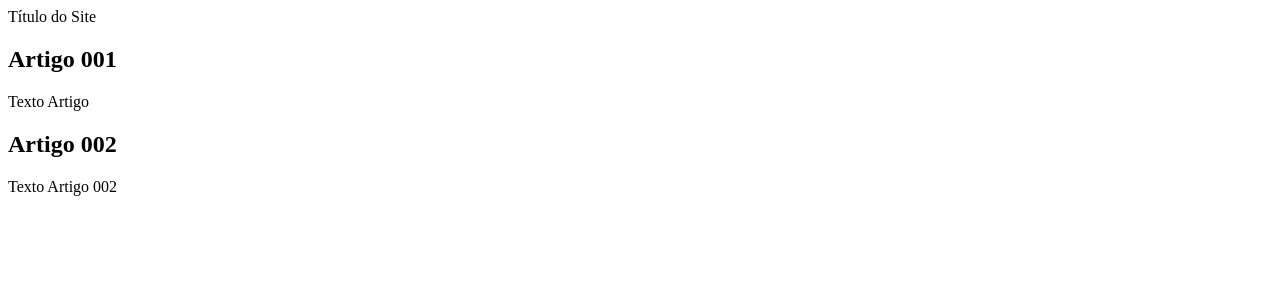
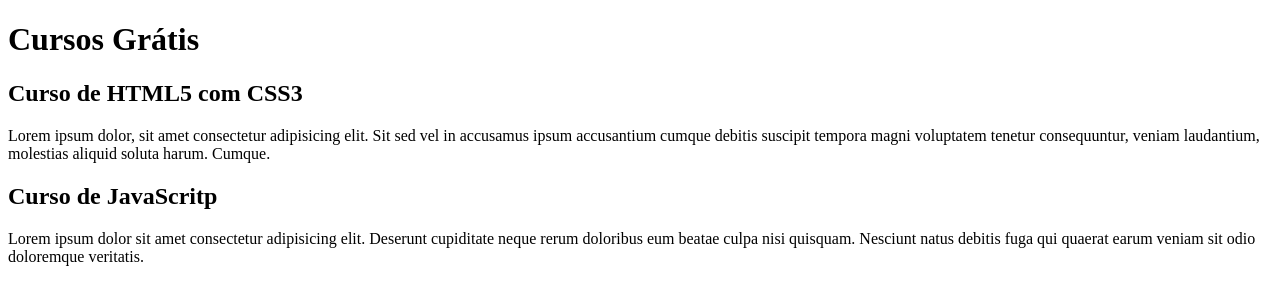
Before and after one commit to henryhgf1/projeto-site, a plain HTML site: page index.html in a window 1280 px wide. Drawn offline with Linux system fonts and the light colour scheme.

Commit message:
comecei a escrever o conteúdo

```diff
--- a/index.html
+++ b/index.html
@@ -8,15 +8,15 @@
 <body>
     <main>
         <header>
-            Título do Site
+            <h1>Cursos Grátis</h1>
         </header>
         <article>
-            <h2>Artigo 001</h2>
-            <p>Texto Artigo</p>
+            <h2>Curso de HTML5 com CSS3</h2>
+            <p>Lorem ipsum dolor, sit amet consectetur adipisicing elit. Sit sed vel in accusamus ipsum accusantium cumque debitis suscipit tempora magni voluptatem tenetur consequuntur, veniam laudantium, molestias aliquid soluta harum. Cumque.</p>
         </article>
         <article>
-            <h2>Artigo 002</h2>
-            <p>Texto Artigo 002</p>
+            <h2>Curso de JavaScritp</h2>
+            <p>Lorem ipsum dolor sit amet consectetur adipisicing elit. Deserunt cupiditate neque rerum doloribus eum beatae culpa nisi quisquam. Nesciunt natus debitis fuga qui quaerat earum veniam sit odio doloremque veritatis.</p>
         </article>
     </main>
 </body>
```
